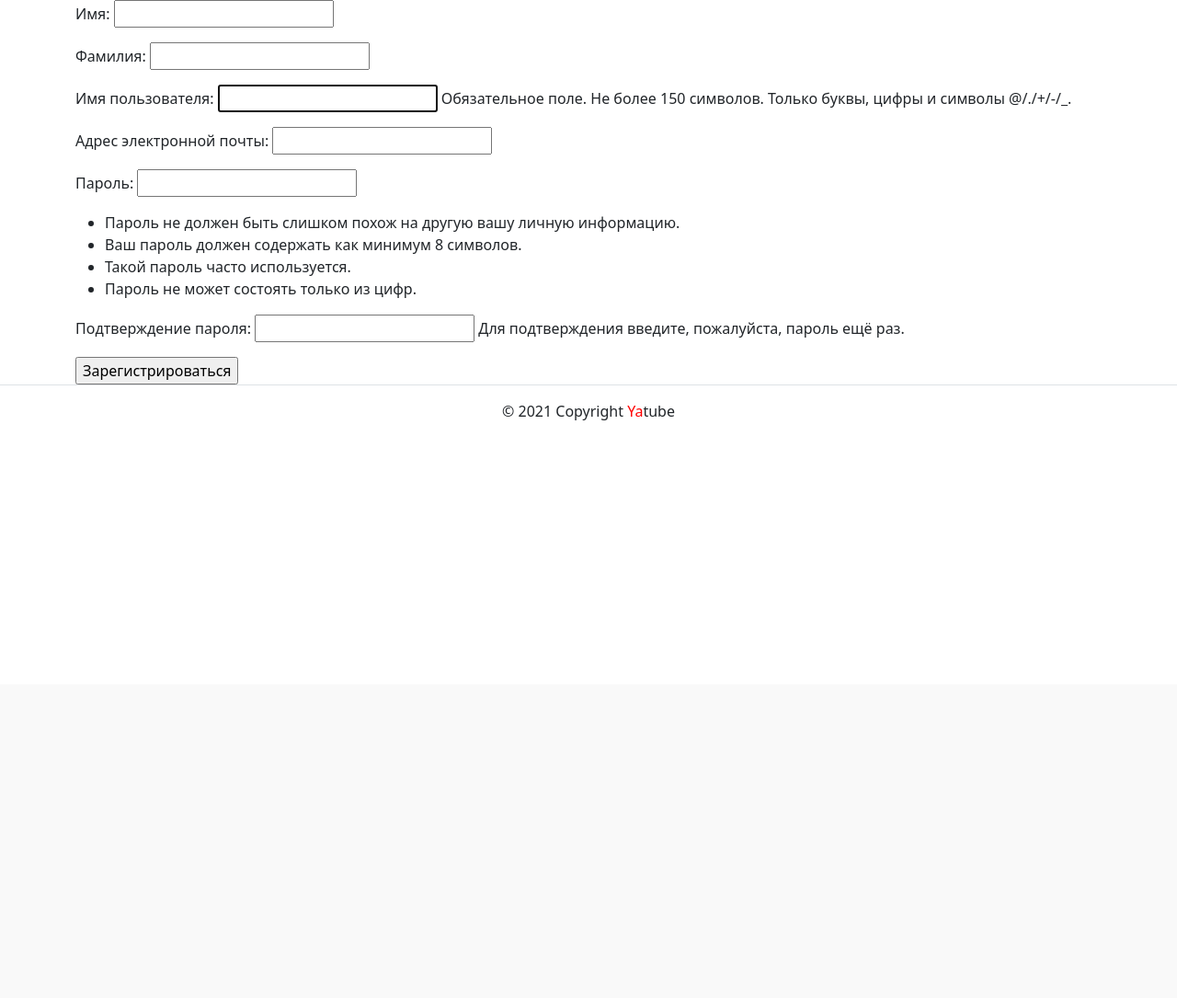
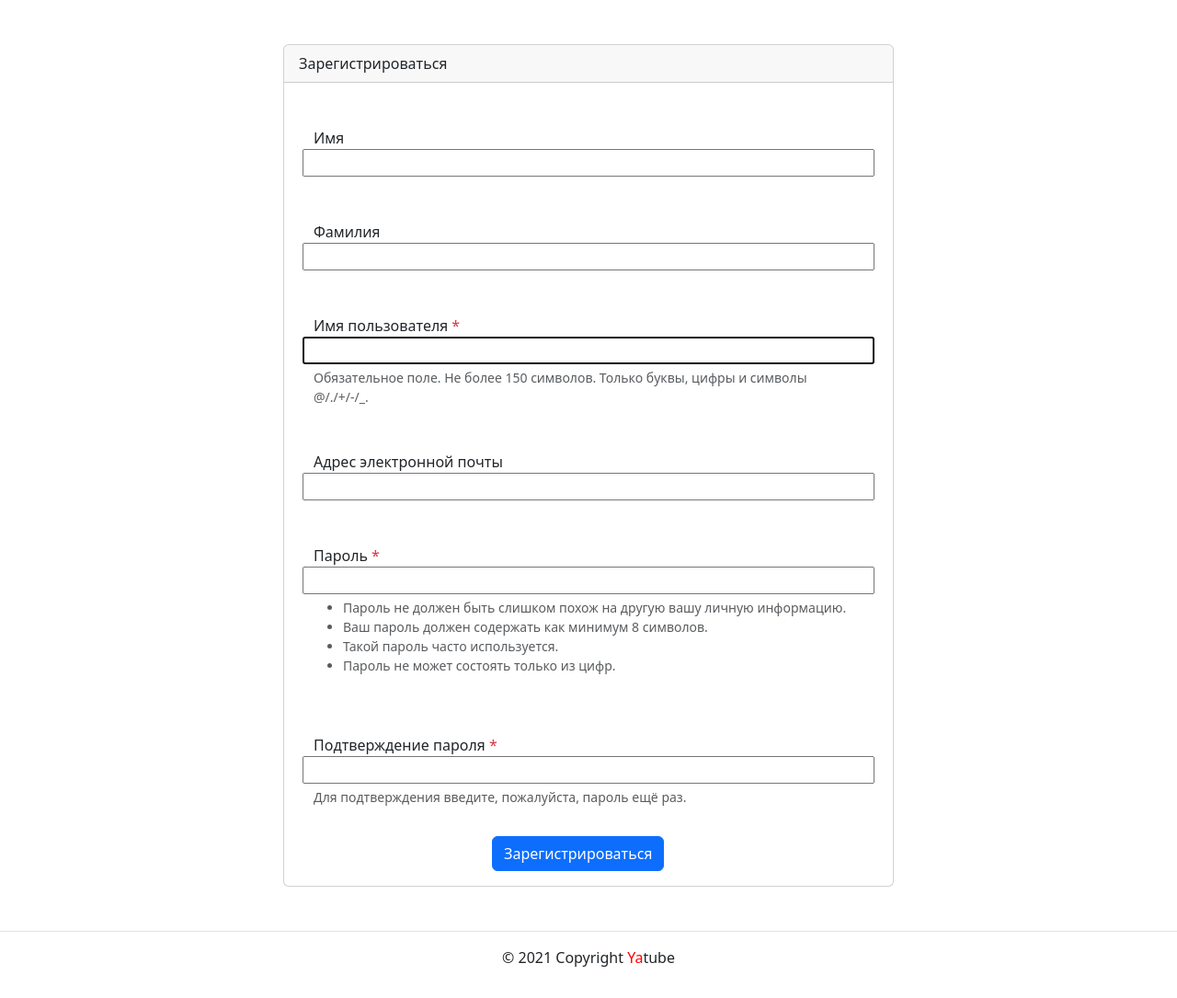
Before and after one commit to FukkenShit/hw02_community, a Django app: page /auth/signup/ in a window 1280 px wide. Shown: the part 56-1141 px from the top of the page at 92% size. Before the commit the page ends 513 px from the top, so only its background shows below. Run offline with Django 3.2, Linux system fonts and the light colour scheme; some libraries are stand-ins or nearby versions.

Commit message:
Добавил стили в форму регистрации

```diff
--- a/yatube/templates/users/signup.html
+++ b/yatube/templates/users/signup.html
@@ -3,9 +3,56 @@
   Зарегистрироваться
 {% endblock %}
 {% block content %}
-  <form method="post" action="{% url 'users:signup' %}">
-    {% csrf_token %}
-    {{ form.as_p }}
-    <input type="submit" value="Зарегистрироваться">
-  </form>
+  <div class="row justify-content-center">
+    <div class="col-md-8 p-5">
+      <div class="card">
+        <div class="card-header">
+          Зарегистрироваться
+        </div>
+        <div class="card-body">
+          {% if form.errors %}
+            {% for field in form %}
+              {% for error in field.errors %}
+                <div class="alert alert-danger">
+                  {{ error|escape }}
+                </div>
+              {% endfor %}
+            {% endfor %}
+            {% for error in form.non_field_errors %}
+              <div class="alert alert-danger">
+                {{ error|escape }}
+              </div>
+            {% endfor %}
+          {% endif %}
+
+          <form method="post" action="{% url 'users:signup' %}">
+            {% csrf_token %}
+            {% for field in form %}
+              <div class="form-group row my-3 p-3">
+                <label for="{{ field.id_for_label }}">
+                  {{ field.label }}
+                  {% if field.field.required %}
+                    <span class="required text-danger">*</span>
+                  {% endif %}
+                </label>
+                {{ field }}
+                {% if field.help_text %}
+                  <small
+                      id="{{ field.id_for_label }}-help"
+                      class="form-text text-muted">
+                    {{ field.help_text|safe }}
+                  </small>
+                {% endif %}
+              </div>
+            {% endfor %}
+            <div class="col-md-6 offset-md-4">
+              <button type="submit" class="btn btn-primary">
+                Зарегистрироваться
+              </button>
+            </div>
+          </form>
+        </div> <!-- card body -->
+      </div> <!-- card -->
+    </div> <!-- col -->
+  </div> <!-- row -->
 {% endblock %}
```
